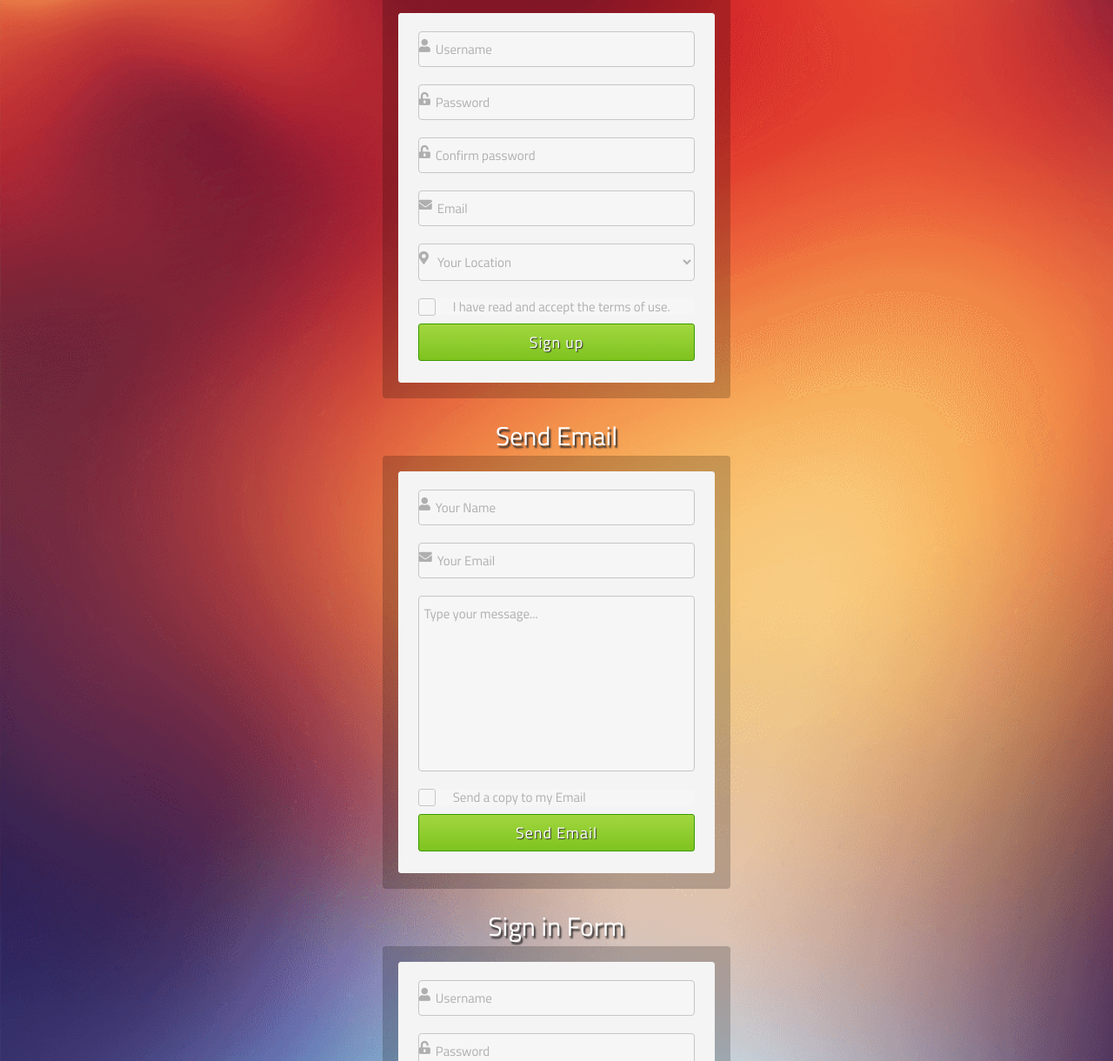
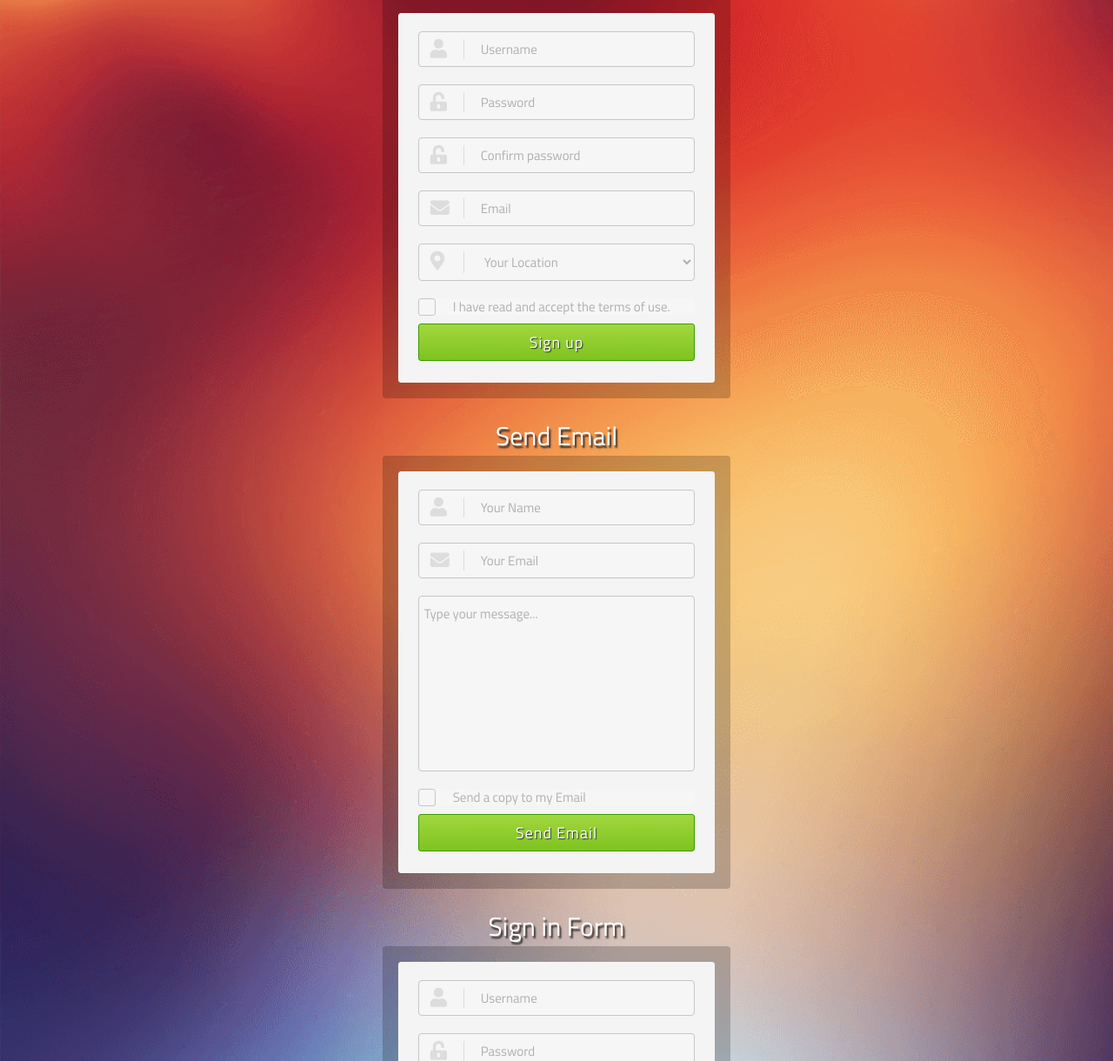
Before and after one commit to Mateusz-Szczepaniak/WebDev-Challenge-1, a plain HTML site: page index.html in a window 1280 px wide. Shown: the part 240-1460 px from the top of the page at 87% size. Drawn offline with Linux system fonts and the light colour scheme.

Commit message:
Update index.html

```diff
--- a/index.html
+++ b/index.html
@@ -19,23 +19,23 @@
         <div class="border">
         <form>
             <label>
-                <i class="fas fa-user"></i>
+                <span class="fas fa-user"></span>
                 <input type="text" name="username" placeholder="Username" class="username">
             </label>
             <label>
-                <i class="fas fa-unlock-alt"></i>
+                <span class="fas fa-unlock-alt"></span>
                 <input type="password" name="password" placeholder="Password">
             </label>
             <label>
-                <i class="fas fa-unlock-alt"></i>
+                <span class="fas fa-unlock-alt"></span>
                 <input type="password" name="password" placeholder="Confirm password">
             </label>
             <label>
-                <i class="fas fa-envelope"></i>
+                <span class="fas fa-envelope"></span>
                 <input type="email" name="email" placeholder="Email">
             </label>
             <label>
-                <i class="fas fa-map-marker-alt"></i>
+                <span class="fas fa-map-marker-alt"></span>
                 <select id="location">
                     <option value="">Your Location</option>
                     <option value="dog">Poland</option>
@@ -52,11 +52,11 @@
             <div class="border">
             <form>
                 <label>
-                    <i class="fas fa-user"></i>
+                    <span class="fas fa-user"></span>
                     <input type="text" name="username" placeholder="Your Name" class="username">
                 </label>
                 <label>
-                    <i class="fas fa-envelope"></i>
+                    <span class="fas fa-envelope"></span>
                     <input type="email" name="email" placeholder="Your Email">
                 </label>
                 <label>
@@ -73,11 +73,11 @@
             <div class="border">
             <form>
                 <label>
-                    <i class="fas fa-user"></i>
+                    <span class="fas fa-user"></span>
                     <input type="text" name="username" placeholder="Username" class="username">
                 </label>
                 <label>
-                    <i class="fas fa-unlock-alt"></i>
+                    <span class="fas fa-unlock-alt"></span>
                     <input type="password" name="password" placeholder="Password">
                 </label>
                         <input type="checkbox" name="checkbox" id="signin" />
@@ -91,11 +91,11 @@
             <div class="border">
             <form>
                 <label>
-                    <i class="fas fa-user"></i>
+                    <span class="fas fa-user"></span>
                     <input type="email" name="email" placeholder="Enter your Email" class="email">
                 </label>
                 <label>
-                    <i class="fas fa-mobile-alt"></i>
+                    <span class="fas fa-mobile-alt"></span>
                     <input type="number" name="phone" placeholder="Enter your Phone number">
                 </label>
                 <div class="btn2">
@@ -110,7 +110,7 @@
             <div class="border">
             <form>
                 <label>
-                    <i class="fas fa-user"></i>
+                    <span class="fas fa-user"></span>
                     <input type="email" name="email" placeholder="Enter your Email" class="email">
                 </label>
                 <div class="btn2">
```
